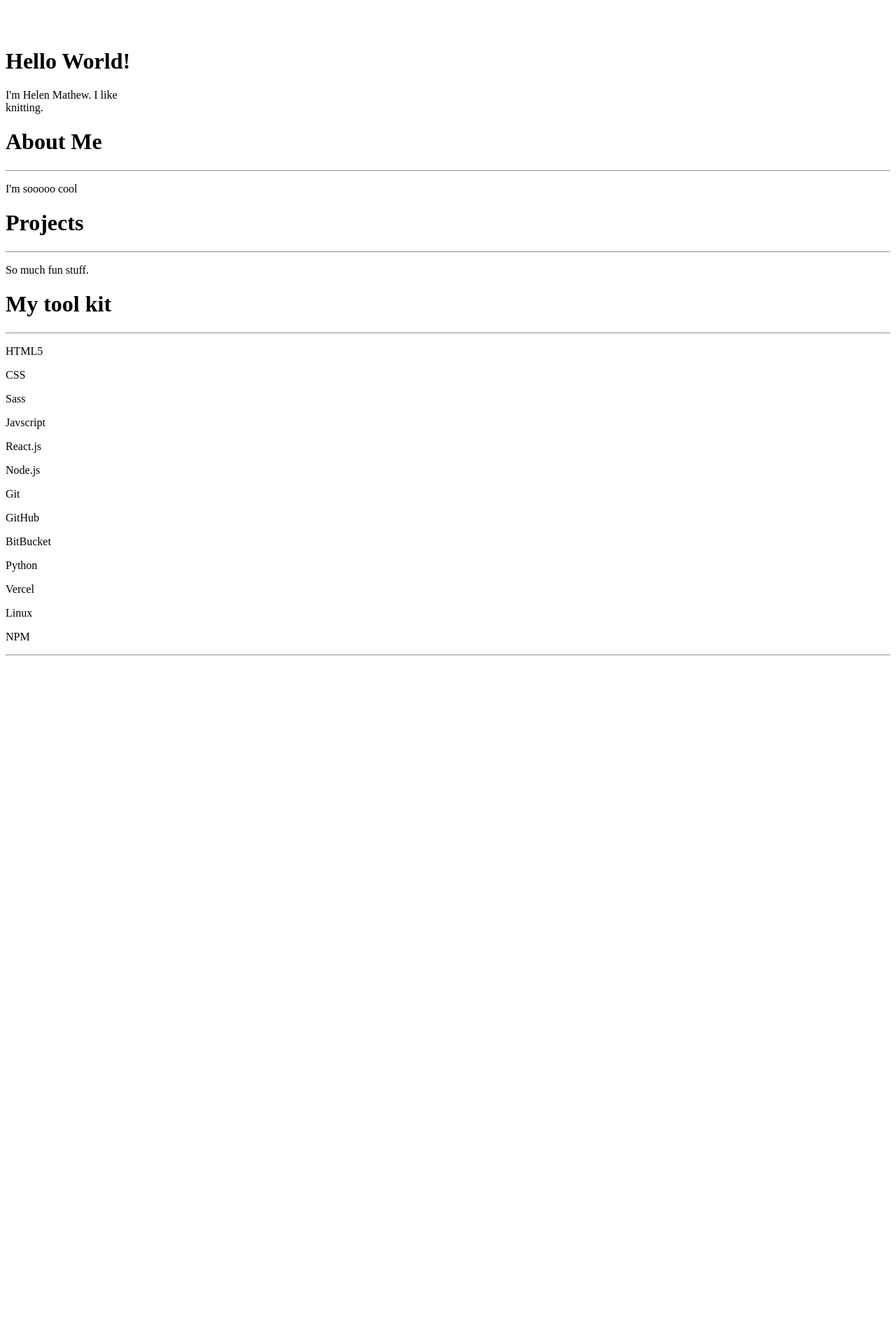
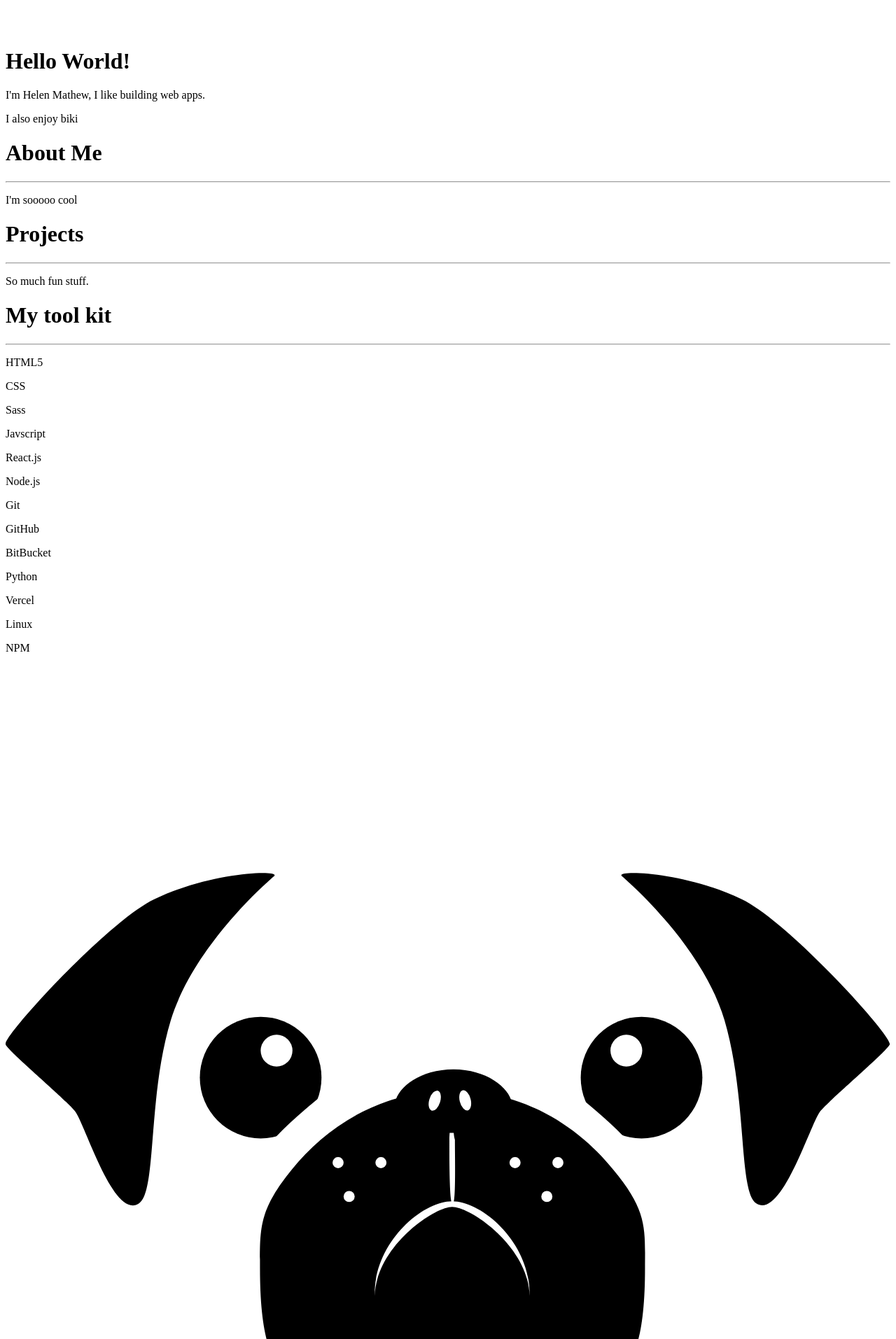
Before and after one commit to helen-mathew/portfolio, a Next.js app: page / in a window 1280 px wide. Shown: the part 967-2880 px from the top of the page at 70% size. Before the commit the page ends 1912 px from the top, so only its background shows below. Built offline with nearby package versions, Linux system fonts and the light colour scheme.

Commit message:
pug icon + more styling

```diff
--- a/components/Carousel.js
+++ b/components/Carousel.js
@@ -2,13 +2,13 @@ import {useState, useEffect, useRef} from "react";
 
 const Carousel = () => {
     let arr = [
-        "building web apps.",
         "reading.",
         "crocheting.",
         "knitting.",
         "music.",
         "biking.",
-        "coding for non-profits.",
+        "volunteering.",
+        "baking.",
         "attending hackathons.",
     ];
     const [index, setIndex] = useState(0);
@@ -21,14 +21,19 @@ const Carousel = () => {
                 setSub(sub + 1);
                 setWord(word + arr[index].charAt(sub));
             }
-        }, 55);
+        }, 60);
         if (sub === arr[index].length - 1) {
             const timeout = setTimeout(() => {
-                setIndex((index + 1) % arr.length);
+                if (index === arr.length - 1) {
+                    setIndex(0);
+                } else {
+                    setIndex(index + 1);
+                }
+                //setIndex((index + 1) % arr.length);
                 setWord("");
                 setSub(0);
                 clearTimeout(timeout);
-            }, 950);
+            }, 1000);
         }
 
         return () => {
--- a/pages/index.js
+++ b/pages/index.js
@@ -15,7 +15,7 @@ export default function Home() {
                 className="flex flex-col lg:flex-row-reverse md:items-start lg:justify-between md:mt-12 mb-36  text-gray-200 opacity-95 min-w-full"
             >
                 <img
-                    className="w-80 self-center md:self-start mb-12 lg:m-0"
+                    className="md:w-80 self-center md:self-start mb-12 lg:m-0 w-64"
                     src="/Music Raw Files/music file2-02.svg"
                     alt="Avatar"
                 />
@@ -24,11 +24,13 @@ export default function Home() {
                     <h1 className="font-inter font-bold text-4xl sm:text-5xl md:text-6xl lg:text-7xl pb-3 md:pb-6 text-left">
                         Hello World!{" "}
                     </h1>
-                    <p className=" font-inter text-3xl sm:text-4xl md:text-5xl   md:text-left font-bold opacity-80">
+                    <p className=" font-inter text-2xl md:text-4xl md:text-left font-bold opacity-80 break-word">
                         I'm{" "}
-                        <span className="text-yellow-200">Helen Mathew.</span> I
-                        like <br />
-                        <Carousel />
+                        <span className="text-yellow-200">Helen Mathew,</span> I
+                        like building web apps.
+                    </p>
+                    <p className="text-xl md:text-3xl font-bold opacity-80">
+                        I also enjoy <Carousel />
                     </p>
                 </div>
             </div>
@@ -77,15 +79,11 @@ export default function Home() {
                             title={icon.title}
                         />
                     ))}
+                    <div className="flex flex-col justify-center items-center p-5">
+                        <img className="h-14" src="/pug.svg" alt="Pug.js" />
+                        <p className="text-center">Pug.js</p>
+                    </div>
                     {/* <div className="flex flex-col justify-center items-center p-5">
-                        <img
-                            className="h-14"
-                            src="/vscode-alt.png"
-                            alt="Visual Studio Code Icon"
-                        />
-                        <p className="text-center">Visual Studio Code</p>
-                    </div>
-                    <div className="flex flex-col justify-center items-center p-5">
                         <img
                             className="h-14"
                             src="/Logo_RGB_White.png"
```
Also changed, not shown: public/pug.svg (added).
